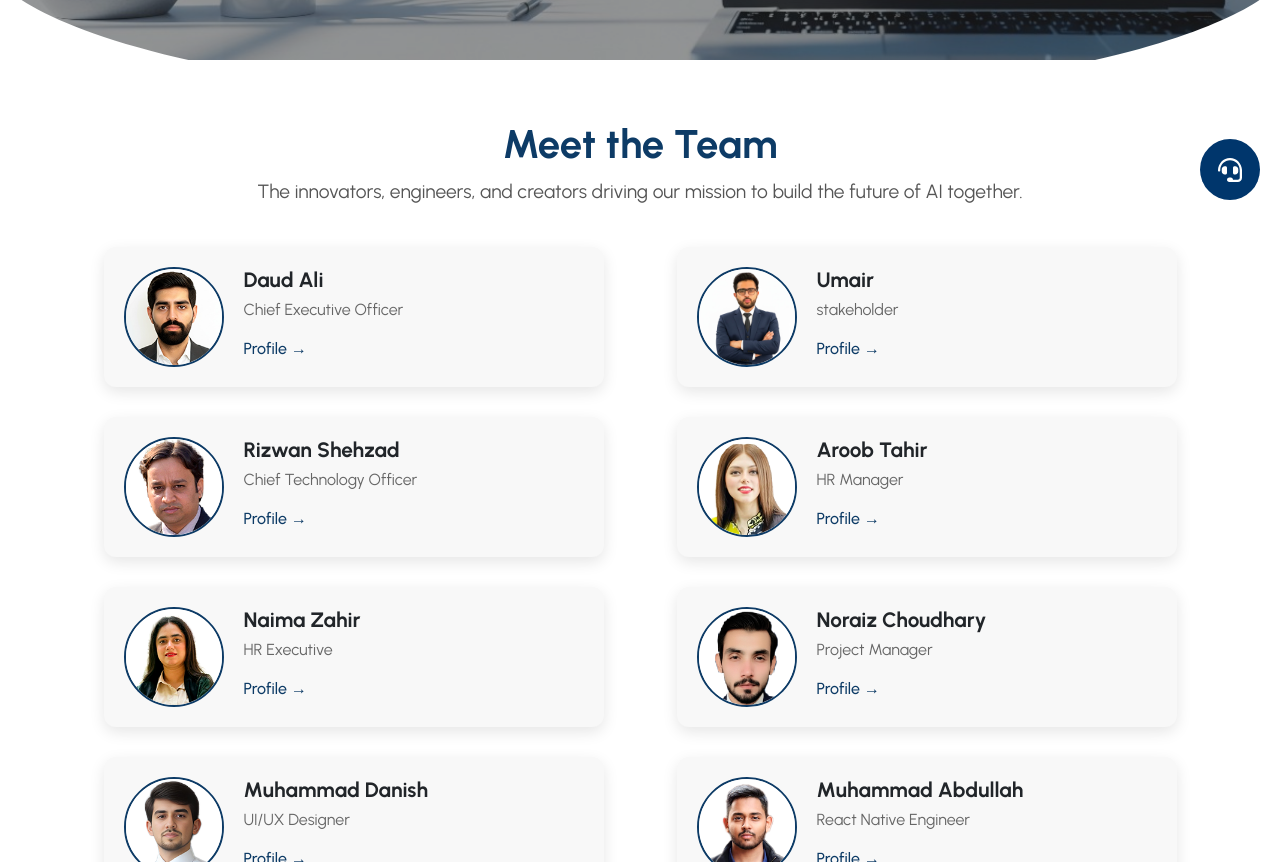
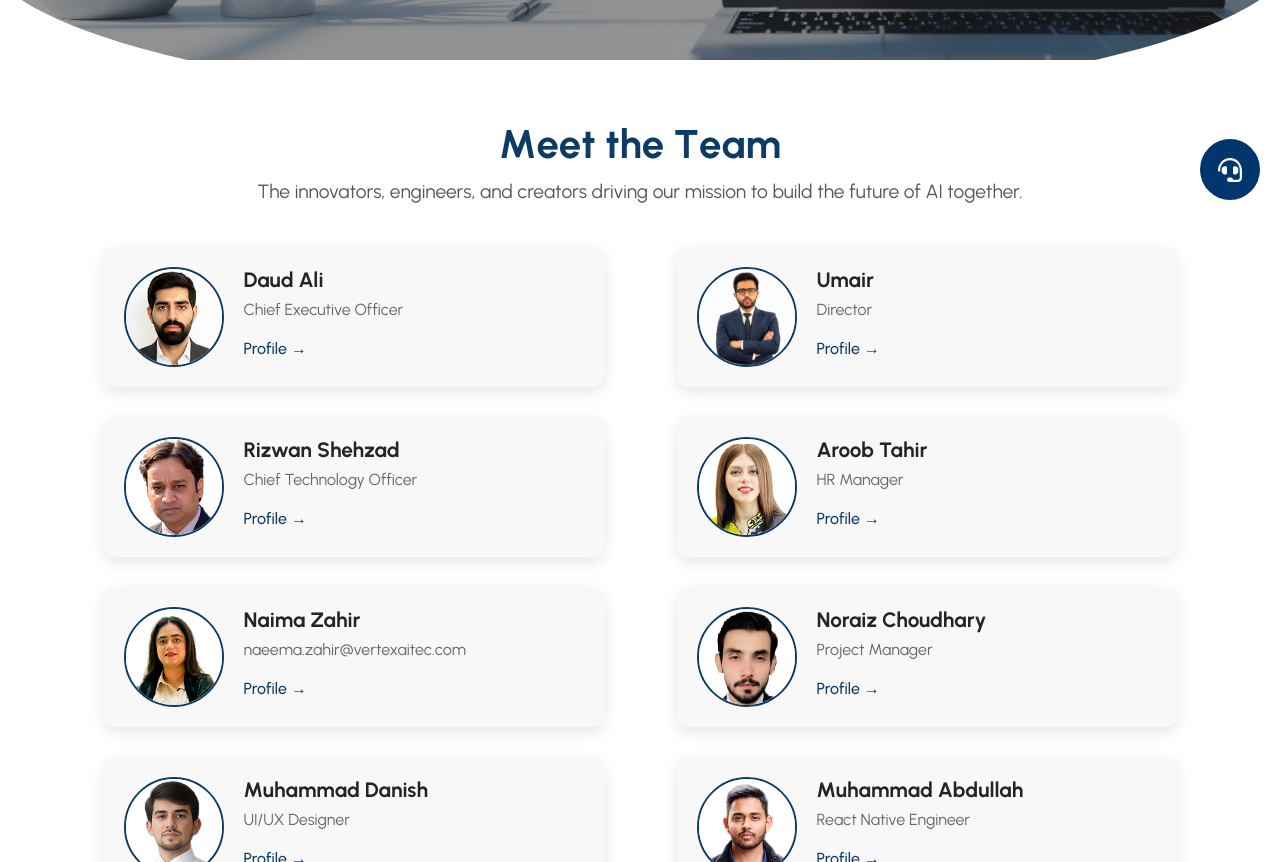
Before and after one commit to shif-aahmed/vertexai, a React (Vite) app: page /team in a window 1280 px wide. Shown: the part 580-1442 px from the top of the page. Built offline with nearby package versions, Linux system fonts and the light colour scheme; a web font is replaced by a local one.

Commit message:
team section

```diff
--- a/src/Pages/OurTeam/OurTeam.css
+++ b/src/Pages/OurTeam/OurTeam.css
@@ -118,6 +118,7 @@
   border-radius: 50%;
   object-fit: cover;
   margin-bottom: 20px;
+  border: 2px solid #0d3b66;
 }
 
 .overlay-content h3 {
@@ -201,6 +202,22 @@
   transform: scale(1.1);
   color: #0d3b66 !important; /* Darker blue on hover */
 }
+.heading-animated span {
+  display: inline-block;
+  opacity: 0;
+  transform: translateY(20px);
+}
+
+.heading-animated.animate span {
+  animation: fadeUp 0.5s forwards;
+}
+
+@keyframes fadeUp {
+  to {
+    opacity: 1;
+    transform: translateY(0);
+  }
+}
 
 /* Responsive grid */
 @media (max-width: 768px) {
--- a/src/Pages/OurTeam/OurTeam.jsx
+++ b/src/Pages/OurTeam/OurTeam.jsx
@@ -1,4 +1,4 @@
-import React, { useState } from "react";
+import React, { useState, useEffect } from "react";
 import HeroSection from "../../Components/HeroSection/HeroSection";
 import "./OurTeam.css";
 import { FaLinkedin } from "react-icons/fa";
@@ -17,15 +17,13 @@ const teamMembers = [
     id: 1,
     name: "Daud Ali",
     designation: "Chief Executive Officer",
-    email: "xyz@example.com",
     linkedin: "https://linkedin.com/in/alice",
     image: ceo
   },
   {
     id: 2,
     name: "Umair",
-    designation: "stakeholder",
-    email: "xyz@example.com",
+    designation: "Director",
     linkedin: "https://linkedin.com/in/bob",
     image: stakeholder
   },
@@ -33,7 +31,6 @@ const teamMembers = [
     id: 3,
     name: "Rizwan Shehzad",
     designation: "Chief Technology Officer",
-    email: "xyz@example.com",
     linkedin: "https://linkedin.com/in/charlie",
     image: cto
   },
@@ -41,23 +38,20 @@ const teamMembers = [
     id: 4,
     name: "Aroob Tahir",
     designation: "HR Manager",
-    email: "xyz@example.com",
-    linkedin: "https://linkedin.com/in/diana",
+    linkedin: "http://www.linkedin.com/in/aroob-tahir-249526184",
     image: hrManager
   },
   {
     id: 5,
     name: "Naima Zahir",
-    designation: "HR Executive",
-    email: "xyz@example.com",
-    linkedin: "https://linkedin.com/in/ethan",
+    designation: "naeema.zahir@vertexaitec.com",
+    linkedin: "http://www.linkedin.com/in/naeema-zahir-092257326",
     image: hrExecutive
   },
   {
     id: 6,
     name: "Noraiz Choudhary",
     designation: "Project Manager",
-    email: "xyz@example.com",
     linkedin: "https://linkedin.com/in/fiona",
     image: pm
   },
@@ -65,7 +59,6 @@ const teamMembers = [
     id: 7,
     name: "Muhammad Danish",
     designation: "UI/UX Designer",
-    email: "xyz@example.com",
     linkedin: "https://linkedin.com/in/george",
     image: UI
   },
@@ -73,15 +66,13 @@ const teamMembers = [
     id: 8,
     name: "Muhammad Abdullah",
     designation: "React Native Engineer",
-    email: "xyz@example.com",
     linkedin: "https://linkedin.com/in/hannah",
     image: reactNative
   },
-    {
-    id: 8,
+  {
+    id: 9,
     name: "Alishba Abbas",
     designation: "AI/ML Intern",
-    email: "xyz@example.com",
     linkedin: "https://linkedin.com/in/hannah",
     image: aiIntern
   }
@@ -89,6 +80,22 @@ const teamMembers = [
 
 export default function OurTeam() {
   const [selectedMember, setSelectedMember] = useState(null);
+  const [animateHeading, setAnimateHeading] = useState(false);
+
+  useEffect(() => {
+    const handleScroll = () => {
+      const heading = document.querySelector(".heading-animated");
+      if (heading) {
+        const rect = heading.getBoundingClientRect();
+        if (rect.top < window.innerHeight * 0.8) {
+          setAnimateHeading(true);
+        }
+      }
+    };
+    window.addEventListener("scroll", handleScroll);
+    handleScroll();
+    return () => window.removeEventListener("scroll", handleScroll);
+  }, []);
 
   return (
     <>
@@ -104,7 +111,18 @@ export default function OurTeam() {
 
       <section className="our-team">
         <div className="container">
-          <h2 className="heading">Meet the Team</h2>
+          <h2
+            className={`heading heading-animated ${
+              animateHeading ? "animate" : ""
+            }`}
+          >
+            {"Meet the Team".split("").map((char, i) => (
+              <span key={i} style={{ animationDelay: `${i * 0.05}s` }}>
+                {char === " " ? "\u00A0" : char}
+              </span>
+            ))}
+
+          </h2>
           <p className="subheading">
             The innovators, engineers, and creators driving our mission to build
             the future of AI together.
@@ -152,8 +170,7 @@ export default function OurTeam() {
               </div>
               <div className="overlay-right">
                 <h3>{selectedMember.name}</h3>
-                <p className="designation">Designation: {selectedMember.designation}</p>
-                <p className="email">Email: {selectedMember.email}</p>
+                <p className="designation"> {selectedMember.designation}</p>
                 <a
                   href={selectedMember.linkedin}
                   target="_blank"
```
